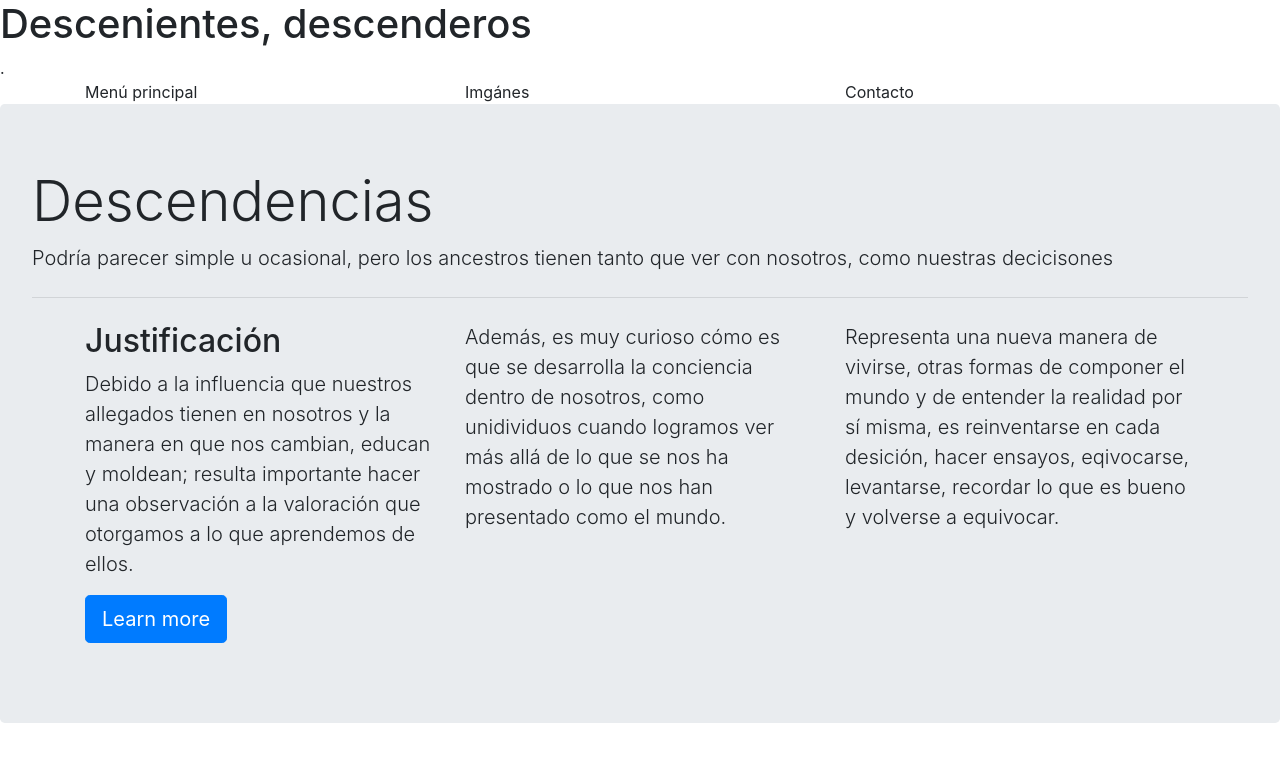
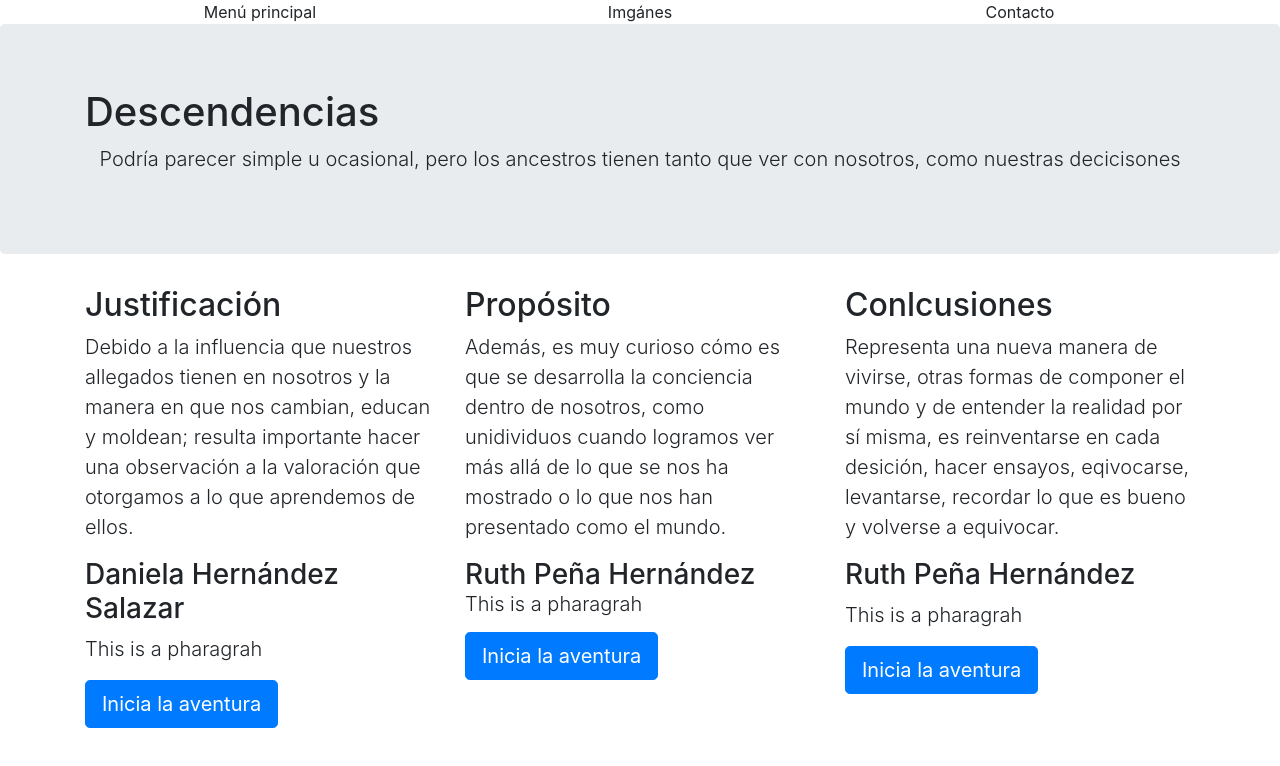
Before and after one commit to arielmerin/BootstrapAr, a website: page index.html in a window 1280 px wide. Drawn offline with nearby package versions, Linux system fonts and the light colour scheme.

```diff
--- a/index.html
+++ b/index.html
@@ -11,20 +11,27 @@
     <title>Descendencias</title>
   </head>
   <body>
-    <h1>Descenientes, descenderos</h1>
-.<div class="container">
+  <div class="container">
+    <div class="row justify-content-center">
+      <div class="col text-center">
+        Menú principal
+      </div>
+      <div class="col text-center">
+        Imgánes
+      </div>
+      <div class="col text-center">
+        Contacto
+      </div>
+    </div>
+  </div>
 
-  <div class="row">
-    <div class="col-sm">Menú principal</div>
-    <div class="col-sm">Imgánes</div>
-    <div class="col-sm">Contacto</div>
+  <div class="jumbotron">
+    <div class="container">
+      <h1 class="display-5">Descendencias</h1>
+      <p class="lead text-center">Podría parecer simple u ocasional, pero los ancestros tienen tanto que ver con nosotros, como nuestras decicisones</p>
+    </div>
   </div>
-</div>
 
-<div class="jumbotron">
-  <h1 class="display-4">Descendencias</h1>
-  <p class="lead">Podría parecer simple u ocasional, pero los ancestros tienen tanto que ver con nosotros, como nuestras decicisones</p>
-  <hr class="my-4">
   <div class="container">
     <div class="row">
         <div class="col">
@@ -34,25 +41,40 @@
           </p>
         </div>
         <div class="col">
-
+          <h2>Propósito</h2>
           <p class="lead">
             Además, es muy curioso cómo es que se desarrolla la conciencia dentro de nosotros, como unidividuos cuando
             logramos ver más allá de lo que se nos ha mostrado o lo que nos han presentado como el mundo.
           </p>
         </div>
         <div class="col">
-
+          <h2>Conlcusiones</h2>
           <p class="lead">
             Representa una nueva manera de vivirse, otras formas de componer el mundo y de entender la realidad por sí misma,
             es reinventarse en cada desición, hacer ensayos, eqivocarse, levantarse, recordar lo que es bueno y volverse a equivocar.
           </p>
         </div>
       </div>
-      <p class="lead">
-        <a class="btn btn-primary btn-lg" href="#" role="button">Learn more</a>
-      </p>
+      <div class="row">
+        <div class="col">
+          <h3>Daniela Hernández Salazar</h3>
+          <p class="lead">This is a pharagrah</p>
+          <a class="btn btn-primary btn-lg" href="https://arielmerin.github.io/" target="_blank" role="button">Inicia la aventura</a>
+        </div>
+        <div class="col">
+          <h3>
+            Ruth Peña Hernández
+            <p class="lead">This is a pharagrah</p>
+            <a class="btn btn-primary btn-lg" href="https://arielmerin.github.io/" target="_blank" role="button">Inicia la aventura</a>
+          </h3>
+        </div>
+        <div class="col">
+          <h3>Ruth Peña Hernández</h3>
+          <p class="lead">This is a pharagrah</p>
+          <a class="btn btn-primary btn-lg" href="https://arielmerin.github.io/" target="_blank" role="button">Inicia la aventura</a>
+        </div>
+      </div>
   </div>
-</div>
 
 
     <!-- Optional JavaScript -->
```
Also changed, not shown: 1 other file.
